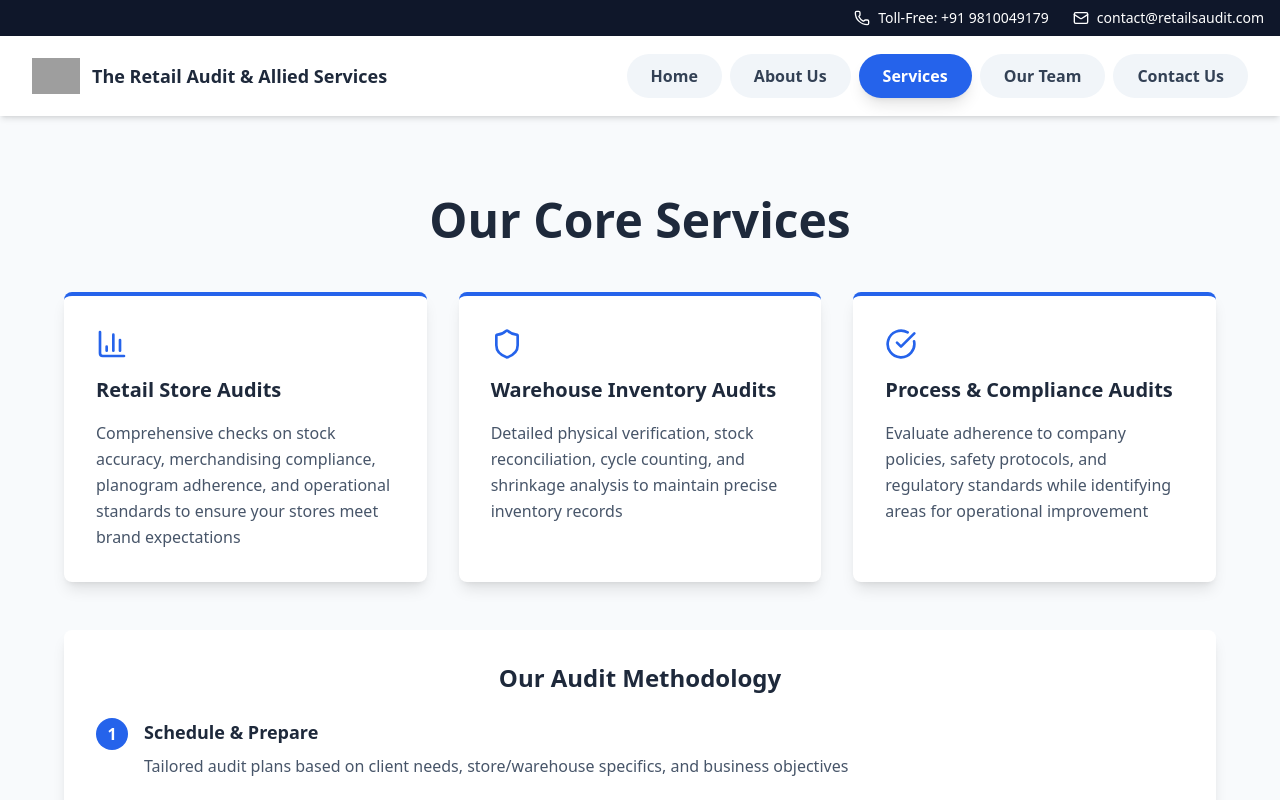
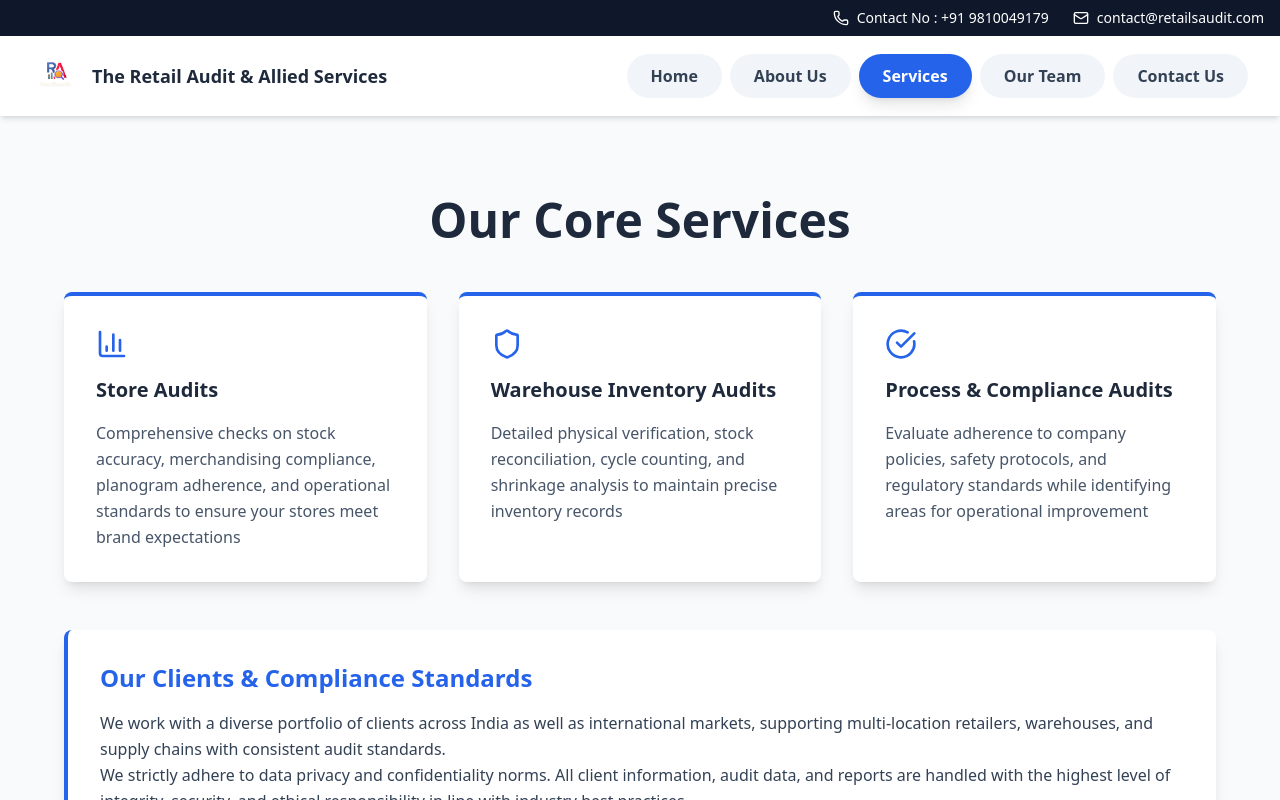
Before and after one commit to Anshika-srmist/RetailAuditWebsite, a React (Vite) app: page / in a window 1280 px wide. Both pictures are taken after a click on the button "Services". Shown: the top 800 px of the page. Built offline with nearby package versions, Linux system fonts and the light colour scheme; grey boxes are pictures that could not be loaded.

Commit message:
Fix logo file and update website content

```diff
--- a/src/RetailAuditWebsite.jsx
+++ b/src/RetailAuditWebsite.jsx
@@ -29,7 +29,7 @@ const RetailAuditWebsite = () => {
 
   const services = [
     {
-      title: "Retail Store Audits",
+      title: "Store Audits",
       description: "Comprehensive checks on stock accuracy, merchandising compliance, planogram adherence, and operational standards to ensure your stores meet brand expectations",
       icon: <BarChart3 className="w-8 h-8" />
     },
@@ -53,10 +53,10 @@ const RetailAuditWebsite = () => {
   ];
 
   const zones = [
-    { name: "East Zone", lead: "Atul Pandey", team: 4 },
-    { name: "West Zone", lead: "Sagar", team: 6 },
-    { name: "North Zone", leads: "Ankit (NCR), Pankaj (Punjab, Haryana & Rajasthan), Rohit (UP, UK & Central India)", team: 3 },
-    { name: "South Zone", lead: "Ravikumar", team: 9 }
+    { name: "East Zone", team: 14 },
+    { name: "West Zone", team: 12 },
+    { name: "North Zone", team: 11 },
+    { name: "South Zone", team: 15 }
   ];
 
   return (
@@ -80,7 +80,7 @@ const RetailAuditWebsite = () => {
         <div className="max-w-7xl mx-auto flex justify-end items-center space-x-6 text-sm">
           <a href="tel:+919810049179" className="flex items-center gap-2 hover:text-blue-400 transition-colors">
             <Phone className="w-4 h-4" />
-            Toll-Free: +91 9810049179
+            Contact No : +91 9810049179
           </a>
           <a href="mailto:contact@retailsaudit.com" className="flex items-center gap-2 hover:text-blue-400 transition-colors">
             <Mail className="w-4 h-4" />
@@ -283,7 +283,6 @@ const RetailAuditWebsite = () => {
                   ))}
                 </div>
               </div>
-
               {/* Why Choose Us */}
               <div className="mb-16">
                 <h3 className="text-3xl font-bold text-center text-slate-800 mb-8">Why Choose Us?</h3>
@@ -326,6 +325,18 @@ const RetailAuditWebsite = () => {
                   </p>
                 </div>
               </div>
+              <div className="bg-white rounded-lg p-8 shadow-lg border-l-4 border-orange-600 mb-4">
+  <h3 className="text-2xl font-bold text-orange-600 mb-4">
+    Our Geographic Reach
+  </h3>
+  <p className="text-slate-700 leading-relaxed">
+    We operate on a <strong>PAN India basis</strong>, delivering retail and warehouse
+    audit services across all major regions of the country. Our operational presence
+    extends across <strong>India and the GCC region</strong>, enabling us to support
+    both domestic and international audit requirements seamlessly.
+  </p>
+</div>
+
 
               <div className="grid md:grid-cols-3 gap-6 mb-12">
                 <div className="bg-white rounded-lg p-6 shadow-md text-center">
@@ -376,6 +387,22 @@ const RetailAuditWebsite = () => {
                   </div>
                 ))}
               </div>
+              <div className="bg-white rounded-lg p-8 shadow-lg border-l-4 border-blue-600 mb-12">
+  <h3 className="text-2xl font-bold text-blue-600 mb-4">
+   Our Clients & Compliance Standards
+  </h3>
+  <p className="text-slate-700 leading-relaxed">
+    We work with a diverse portfolio of clients across India as well as international
+    markets, supporting multi-location retailers, warehouses, and supply chains with
+    consistent audit standards.
+  </p>
+  <p className="text-slate-700 leading-relaxed">
+    We strictly adhere to data privacy and confidentiality norms. All client information,
+    audit data, and reports are handled with the highest level of integrity, security,
+    and ethical responsibility in line with industry best practices.
+  </p>
+</div>
+
 
               <div className="bg-white rounded-lg p-8 shadow-lg">
                 <h3 className="text-2xl font-bold text-slate-800 mb-6 text-center">Our Audit Methodology</h3>
@@ -503,7 +530,7 @@ const RetailAuditWebsite = () => {
             <div>
               <h3 className="text-xl font-bold mb-4">Our Solutions</h3>
               <ul className="space-y-2 text-sm text-blue-200">
-                <li>Retail Store Audits</li>
+                <li>Store Audits</li>
                 <li>Warehouse Inventory Audits</li>
                 <li>Process & Compliance Audits</li>
                 <li>Mystery Shopping</li>
```
Also changed, not shown: public/logo.png (added).
